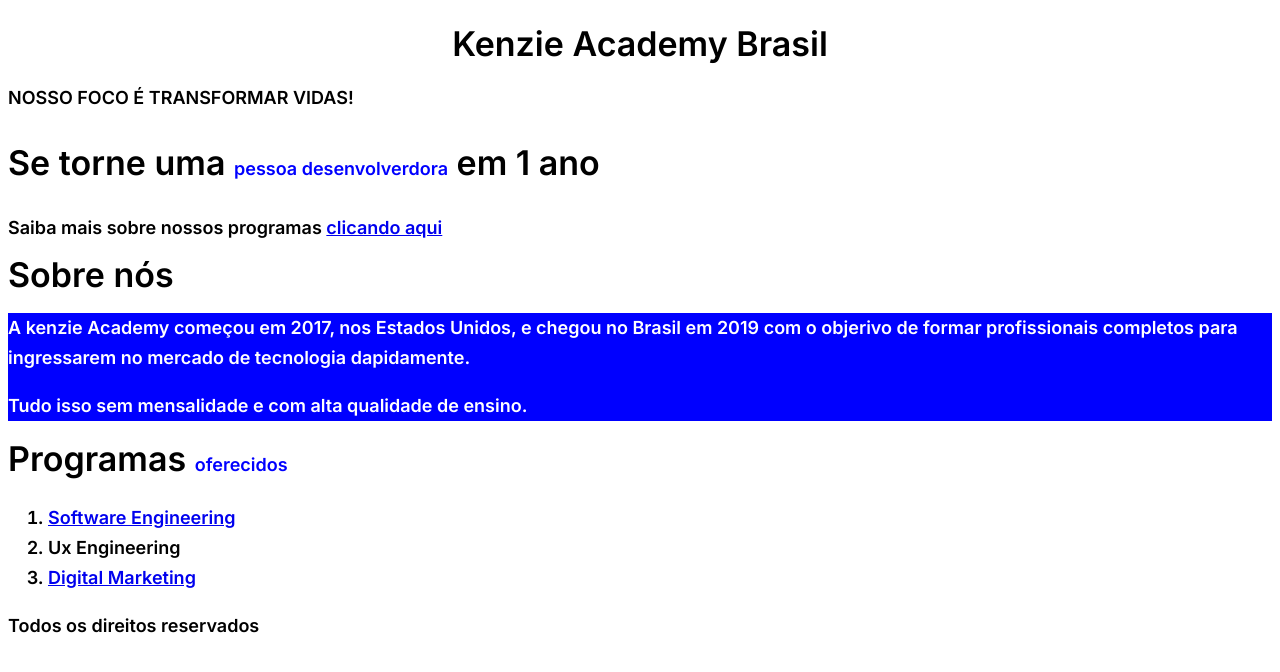
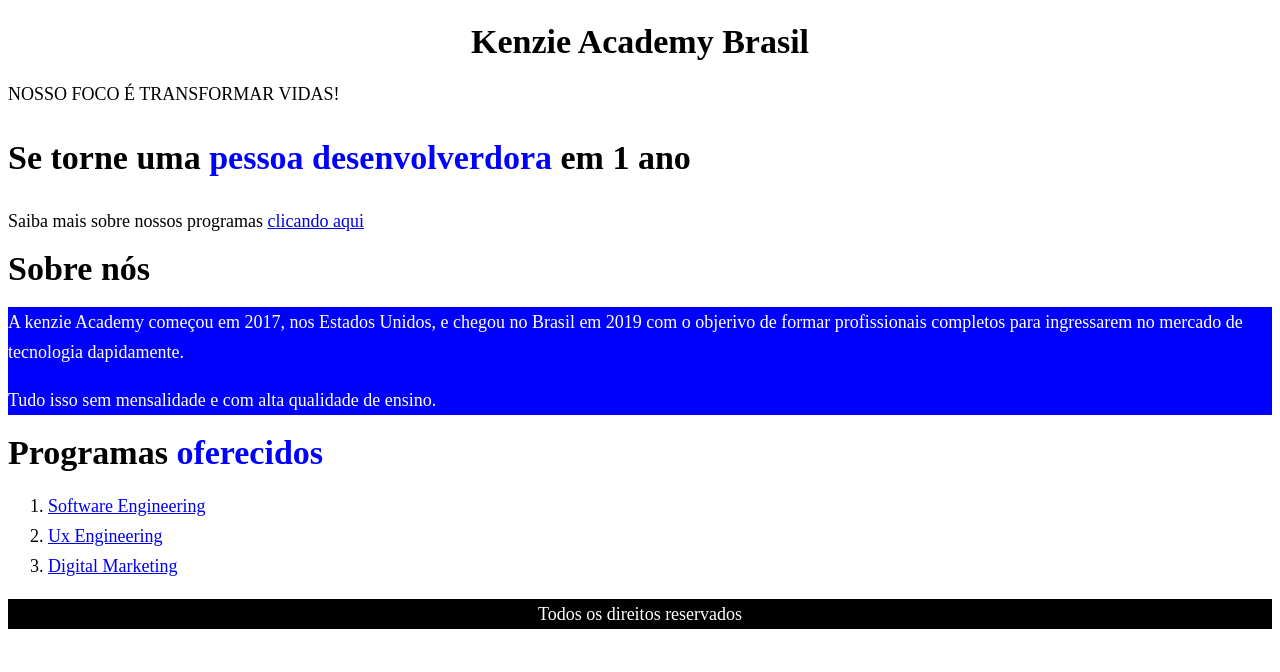
Before and after one commit to dkrausz/atividade-S02-07, a plain HTML site: page Index.html in a window 1280 px wide. Drawn offline with Linux system fonts and the light colour scheme.

Commit message:
finalizado

```diff
--- a/Index.html
+++ b/Index.html
@@ -13,7 +13,7 @@
     </header>
     <div class="objective">
     <p>NOSSO FOCO É TRANSFORMAR VIDAS!</p>
-    <P class="big-text">Se torne uma <span class="blue-text"> pessoa desenvolverdora</span> em 1 ano</P>
+    <P class="big-text">Se torne uma <span class="blue-text big-text"> pessoa desenvolverdora</span> em 1 ano</P>
 
     <p>Saiba mais sobre nossos programas <a href="https://kenzie.com.br/" target="_blank">clicando aqui</a></p>
     </div>
@@ -26,16 +26,18 @@
         </p>
         <p>Tudo isso sem mensalidade e com alta qualidade de ensino.</p>
     </div>
-    <h1 class="big-text">Programas <span class="blue-text">oferecidos</span></h1>
+
+
+    <h1 class="big-text">Programas <span class="blue-text big-text">oferecidos</span></h1>
 
 
     <ol>
         <li><a href="https://kenzie.com.br/conteudos-gratuitos">Software Engineering</a></li>
-        <li><a href="https://kenzie.com.br/conteudos-gratuitos"></a>Ux Engineering</li>
+        <li><a href="https://kenzie.com.br/conteudos-gratuitos">Ux Engineering</a></li>
         <li><a href="https://kenzie.com.br/conteudos-gratuitos">Digital Marketing</a></li>
     </ol>
 
-    <footer>
+    <footer class="rights">
         <p>Todos os direitos reservados</p>
     </footer>
 
--- a/style.css
+++ b/style.css
@@ -1,7 +1,7 @@
-@import url('https://fonts.googleapis.com/css2?family=Inter:wght@600&display=swap');
+@import url('https://fonts.googleapis.com/css2?family=Lato:wght@400;700&display=swap');
 
 *{
-    font-family: 'Inter', sans-serif;
+    \font-family: 'Lato', sans-serif;;
     font-size: 18px;
 }
 
@@ -37,3 +37,10 @@
     background-color: blue;
 
 }
+
+.rights{
+    background-color: black;
+    color: white;
+    text-align: center;
+    font-weight: 100;
+}
```
